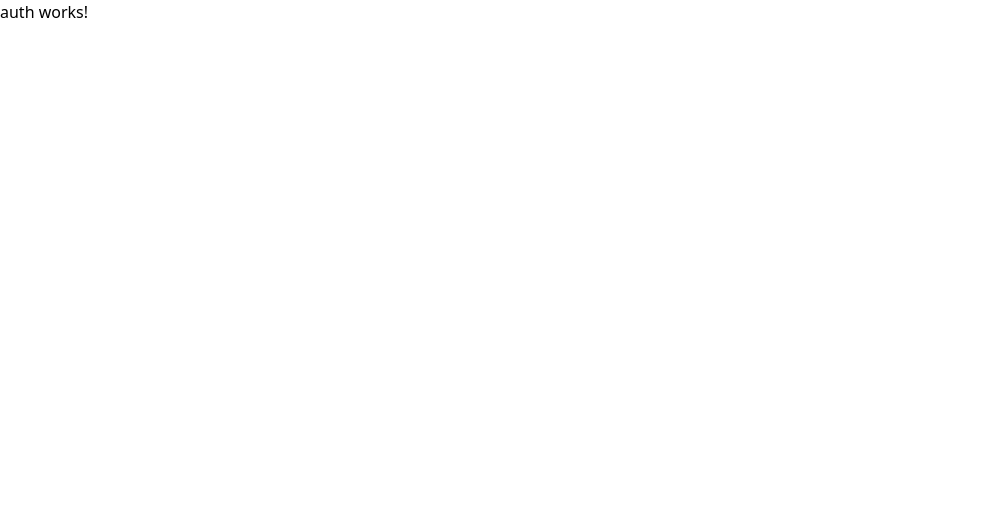
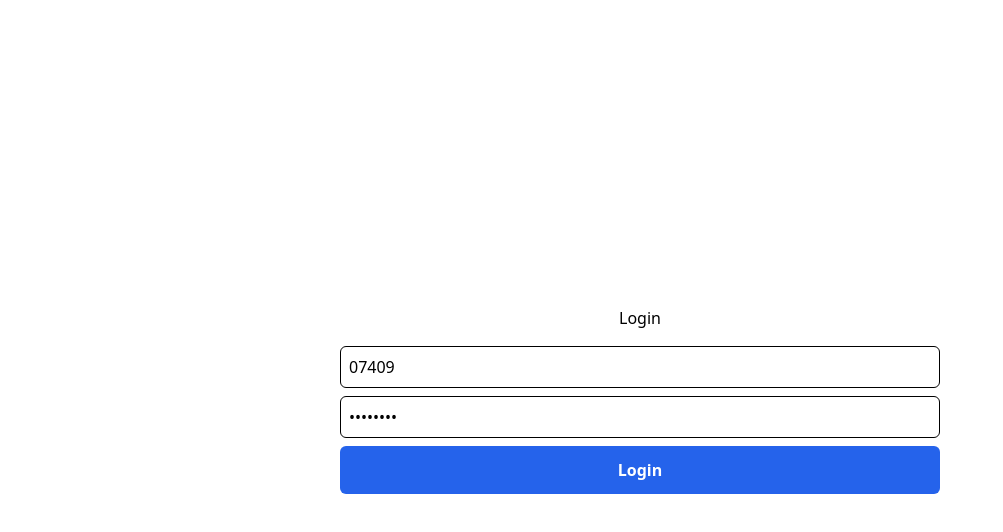
Before and after one commit to angeldev07/spring-angular-security, an Angular app in the folder user-manager-fe/: page /auth in a window 1280 px wide. Shown: the top 532 px of the page, without its empty margins (0-1003 px from the left). Built offline with nearby package versions, Linux system fonts and the light colour scheme.

Commit message:
feat(auth): Implemented auth routes, guard and login.

```diff
--- a/user-manager-fe/src/app/app-routing.module.ts
+++ b/user-manager-fe/src/app/app-routing.module.ts
@@ -1,7 +1,8 @@
-import { NgModule } from '@angular/core';
-import { RouterModule, Routes } from '@angular/router';
+import {NgModule} from '@angular/core';
+import {RouterModule, Routes} from '@angular/router';
 import {AuthComponent} from "./auth/auth.component";
 import {UsersComponent} from "./users/users.component";
+import {authGuard} from "./auth/guards/auth.guard";
 
 const routes: Routes = [
   {
@@ -10,7 +11,13 @@ const routes: Routes = [
   },
   {
     path: 'users',
-    component: UsersComponent
+    component: UsersComponent,
+    canActivate: [authGuard]
+  },
+  {
+    path: '',
+    pathMatch: 'full',
+    redirectTo: 'auth'
   }
 ];
 
--- a/user-manager-fe/src/app/app.component.ts
+++ b/user-manager-fe/src/app/app.component.ts
@@ -1,4 +1,4 @@
-import {Component, computed, Signal, signal} from '@angular/core';
+import {Component} from '@angular/core';
 
 @Component({
   selector: 'app-root',
--- a/user-manager-fe/src/app/auth/auth.component.html
+++ b/user-manager-fe/src/app/auth/auth.component.html
@@ -1 +1,23 @@
-<p>auth works!</p>
+<section class="w-full h-screen flex flex-col items-center justify-center">
+
+  <form class="w-full max-w-[600px] mx-auto" [formGroup]="loginForm" (ngSubmit)="onSubmit($event)">
+    <h1 class="text-center mb-4">Login</h1>
+
+
+    <input class="w-full border border-black mb-2 p-2 rounded-md"
+           type="text"
+           formControlName="username"
+           placeholder="username">
+
+    <input class="w-full border border-black mb-2 p-2 rounded-md"
+           type="password"
+           formControlName="password"
+           placeholder="**********">
+
+    <button
+      class="w-full bg-blue-600 text-white font-semibold text-center p-3 rounded-md"
+      type="submit">Login
+    </button>
+
+  </form>
+</section>
--- a/user-manager-fe/src/app/auth/auth.component.ts
+++ b/user-manager-fe/src/app/auth/auth.component.ts
@@ -1,15 +1,39 @@
-import { Component } from '@angular/core';
-import { CommonModule } from '@angular/common';
-import {RouterModule} from "@angular/router";
+import {Component} from '@angular/core';
+import {CommonModule} from '@angular/common';
+import {LoginService} from "./services/login.service";
+import {FormBuilder, FormGroup, ReactiveFormsModule, Validators} from "@angular/forms";
+import {Router, RouterModule} from "@angular/router";
 
 @Component({
   selector: 'app-auth',
   standalone: true,
-  imports: [CommonModule],
+  imports: [CommonModule, ReactiveFormsModule, RouterModule],
   templateUrl: './auth.component.html',
-  styles: [
-  ]
+  styles: []
 })
 export class AuthComponent {
 
+  loginForm: FormGroup;
+
+  constructor(
+    private authService: LoginService,
+    private fb: FormBuilder,
+    private  router: Router
+  ) {
+    this.loginForm = this.fb.group({
+      username: ['07409', [Validators.required]],
+      password: ['angel123', [Validators.required]]
+    })
+  }
+
+  onSubmit(event: SubmitEvent) {
+    const username = this.loginForm.controls['username'].value
+    const password = this.loginForm.controls['password'].value
+    //suscribe the login method
+    this.authService.login(username, password).subscribe({
+      next: ok => this.router.navigateByUrl('/users'),
+      error: error => console.log("jaja")
+    });
+  }
+
 }
--- /dev/null
+++ b/user-manager-fe/src/app/auth/guards/auth.guard.ts
@@ -0,0 +1,13 @@
+import {CanActivateFn, Router} from '@angular/router';
+import {inject} from "@angular/core";
+import {LoginService} from "../services/login.service";
+
+export const authGuard: CanActivateFn = (route, state) => {
+  const isLogin = inject(LoginService).isLogin
+
+  if (!isLogin) {
+    inject(Router).navigateByUrl('/auth')
+  }
+
+  return isLogin;
+};
--- /dev/null
+++ b/user-manager-fe/src/app/auth/services/login.service.ts
@@ -0,0 +1,75 @@
+import {Injectable} from '@angular/core';
+import {BehaviorSubject, catchError, map, Observable, tap, throwError} from "rxjs";
+import {HttpClient, HttpErrorResponse} from "@angular/common/http";
+import {environmentDev} from "../../environment/environment.dev";
+
+interface UserLogin {
+  username: string
+}
+
+interface LoginResponseDTO {
+  message: string,
+  username: string,
+  token: string
+}
+
+@Injectable({
+  providedIn: 'root'
+})
+export class LoginService {
+
+  private _currentUser: BehaviorSubject<UserLogin>
+  private token: string;
+  private _isLogin: boolean;
+
+  constructor(
+    private http: HttpClient
+  ) {
+    this.token = '';
+    this._isLogin = false;
+    this._currentUser = new BehaviorSubject<UserLogin>({} as UserLogin);
+  }
+
+
+  get currentUser(): Observable<UserLogin> {
+    return this._currentUser.asObservable();
+  }
+
+
+  get isLogin(): boolean {
+    return this._isLogin;
+  }
+
+  login(username: string, password: string) {
+
+    return this.http.post<LoginResponseDTO>(`${environmentDev.url}/login`, {
+      username, password
+    }).pipe(
+      map((res: any) => {
+        return this.mapAnswer(res)
+      }),
+      tap(({token, username}) => {
+        this.saveToken(token)
+        this._currentUser.next({username})
+        this._isLogin = true;
+      }),
+      catchError((err: HttpErrorResponse) => {
+        this._isLogin = false;
+        return throwError(() => new Error(err.error?.message));
+      })
+    )
+  }
+
+  private mapAnswer(res: any): LoginResponseDTO {
+    return {
+      message: res.Message,
+      username: res.Username,
+      token: res.token
+    }
+
+  }
+
+  private saveToken(token: string) {
+    localStorage.setItem("token", token);
+  }
+}
--- /dev/null
+++ b/user-manager-fe/src/app/environment/environment.dev.ts
@@ -0,0 +1,4 @@
+
+export const environmentDev = {
+  url: 'http://localhost:8080'
+}
--- a/user-manager-fe/src/app/users/users.component.ts
+++ b/user-manager-fe/src/app/users/users.component.ts
@@ -1,5 +1,5 @@
-import { Component } from '@angular/core';
-import { CommonModule } from '@angular/common';
+import {Component} from '@angular/core';
+import {CommonModule} from '@angular/common';
 
 @Component({
   selector: 'app-users',
--- a/user-manager-fe/src/main.ts
+++ b/user-manager-fe/src/main.ts
@@ -1,6 +1,6 @@
-import { platformBrowserDynamic } from '@angular/platform-browser-dynamic';
+import {platformBrowserDynamic} from '@angular/platform-browser-dynamic';
 
-import { AppModule } from './app/app.module';
+import {AppModule} from './app/app.module';
 
 
 platformBrowserDynamic().bootstrapModule(AppModule)
```
Also changed, not shown: user-manager-fe/src/app/app.module.ts (+6 -4 lines).
